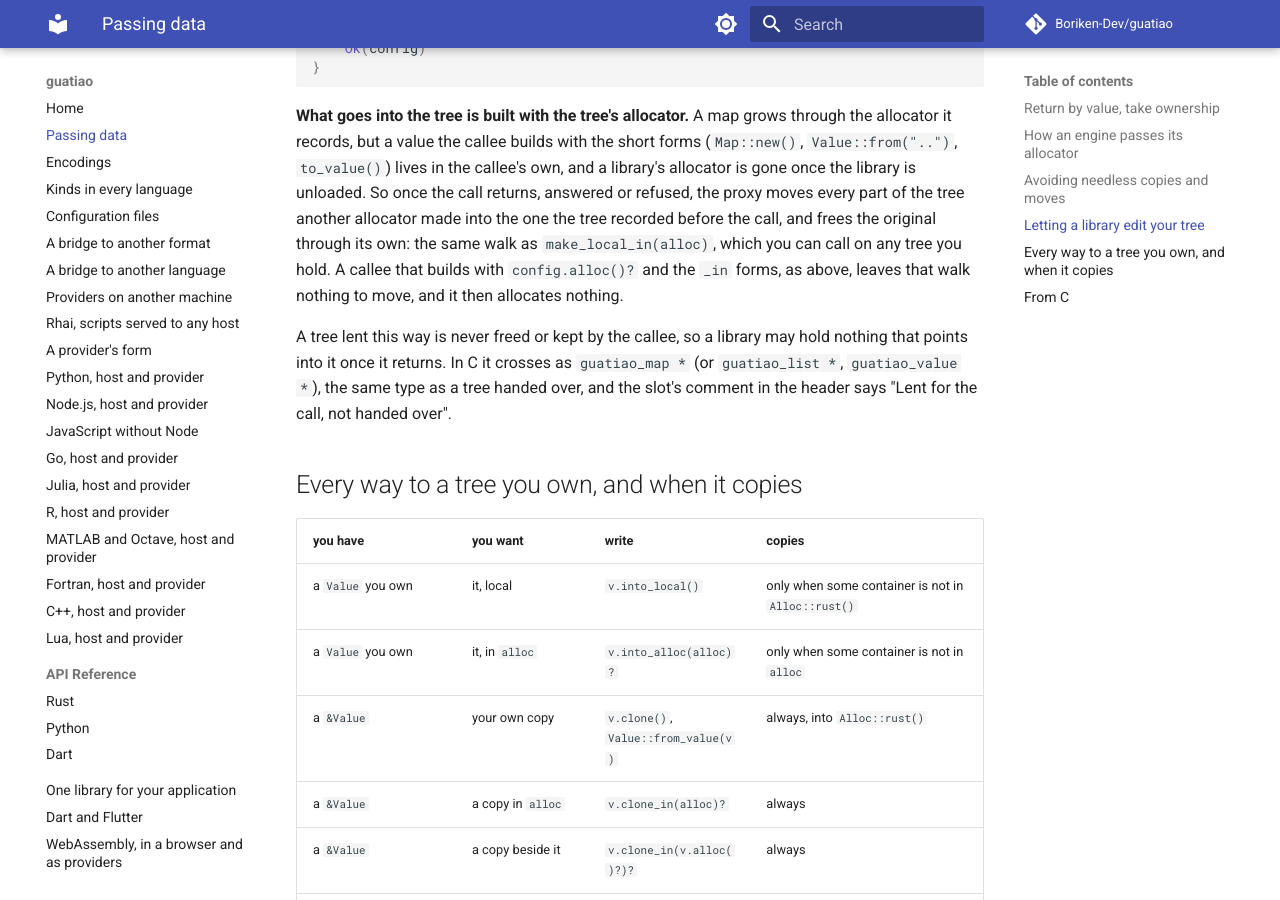
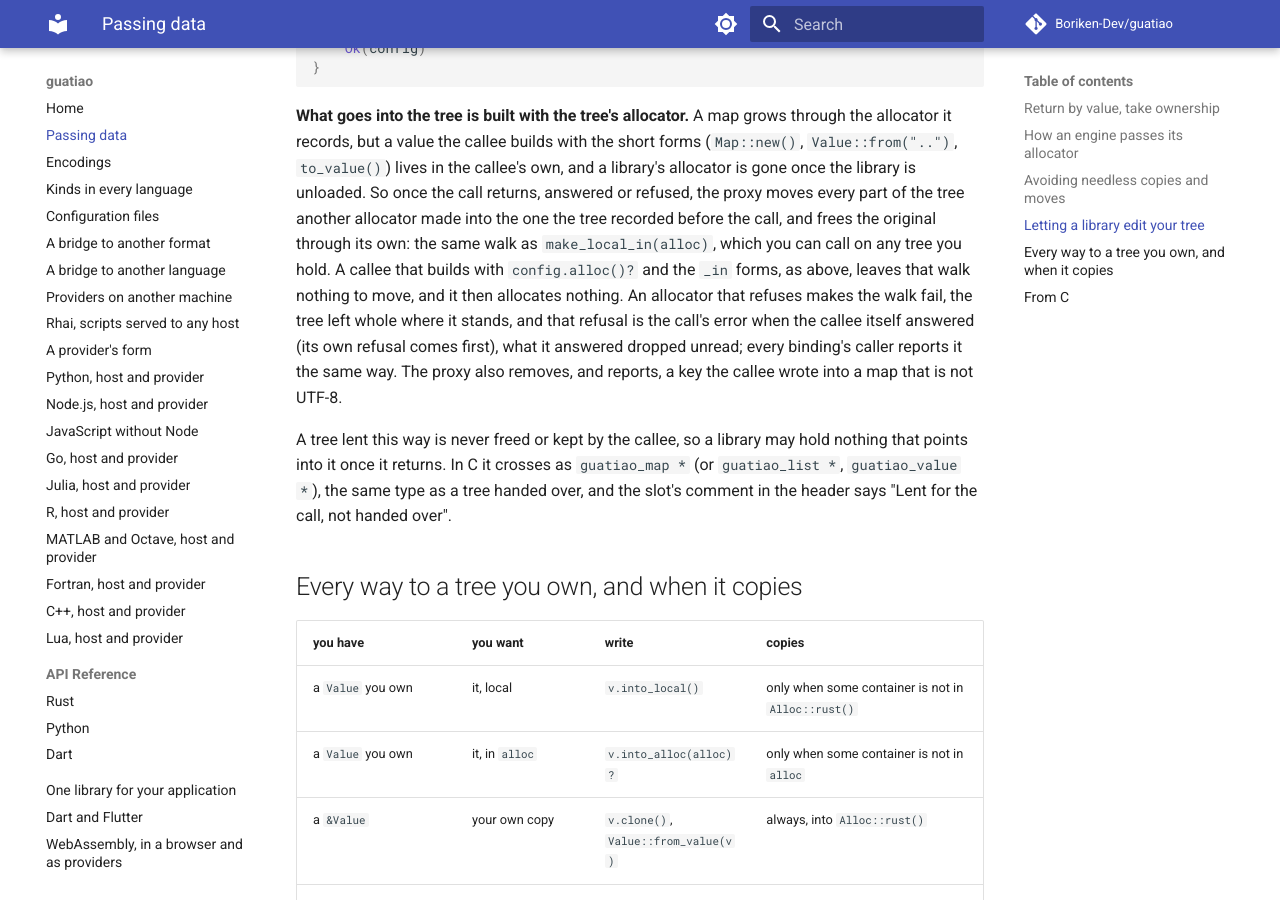
Before and after one commit to Boriken-Dev/guatiao, an MkDocs documentation site: the page built from docs/ownership.md, in a window 1280 px wide and 900 px high, scrolled down 5467 px. Built offline with MkDocs 1.6.1 and Material for MkDocs 9.7.7, drawn with Linux system fonts in a browser that asks for light colours; comment, search, counter and statistics services are not loaded.

Commit message:
docs: a refused move of a lent tree in ownership.md and fortran.md
What happens when the walk that moves a lent tree home is refused: the call's error when the callee answered, its own refusal first, the answer dropped unread; and the Fortran remote's stat to report.

```diff
--- a/docs/ownership.md
+++ b/docs/ownership.md
@@ -279,7 +279,12 @@ the tree recorded before the call, and frees the original through its
 own: the same walk as `make_local_in(alloc)`, which you can call on any
 tree you hold. A callee that builds with `config.alloc()?` and the `_in`
 forms, as above, leaves that walk nothing to move, and it then allocates
-nothing.
+nothing. An allocator that refuses makes the walk fail, the tree left
+whole where it stands, and that refusal is the call's error when the
+callee itself answered (its own refusal comes first), what it answered
+dropped unread; every binding's caller reports it the same way. The
+proxy also removes, and reports, a key the callee wrote into a map that
+is not UTF-8.
 
 A tree lent this way is never freed or kept by the callee, so a library
 may hold nothing that points into it once it returns. In C it crosses as
```
Also changed, not shown: docs/fortran.md (+3 -1 lines).
